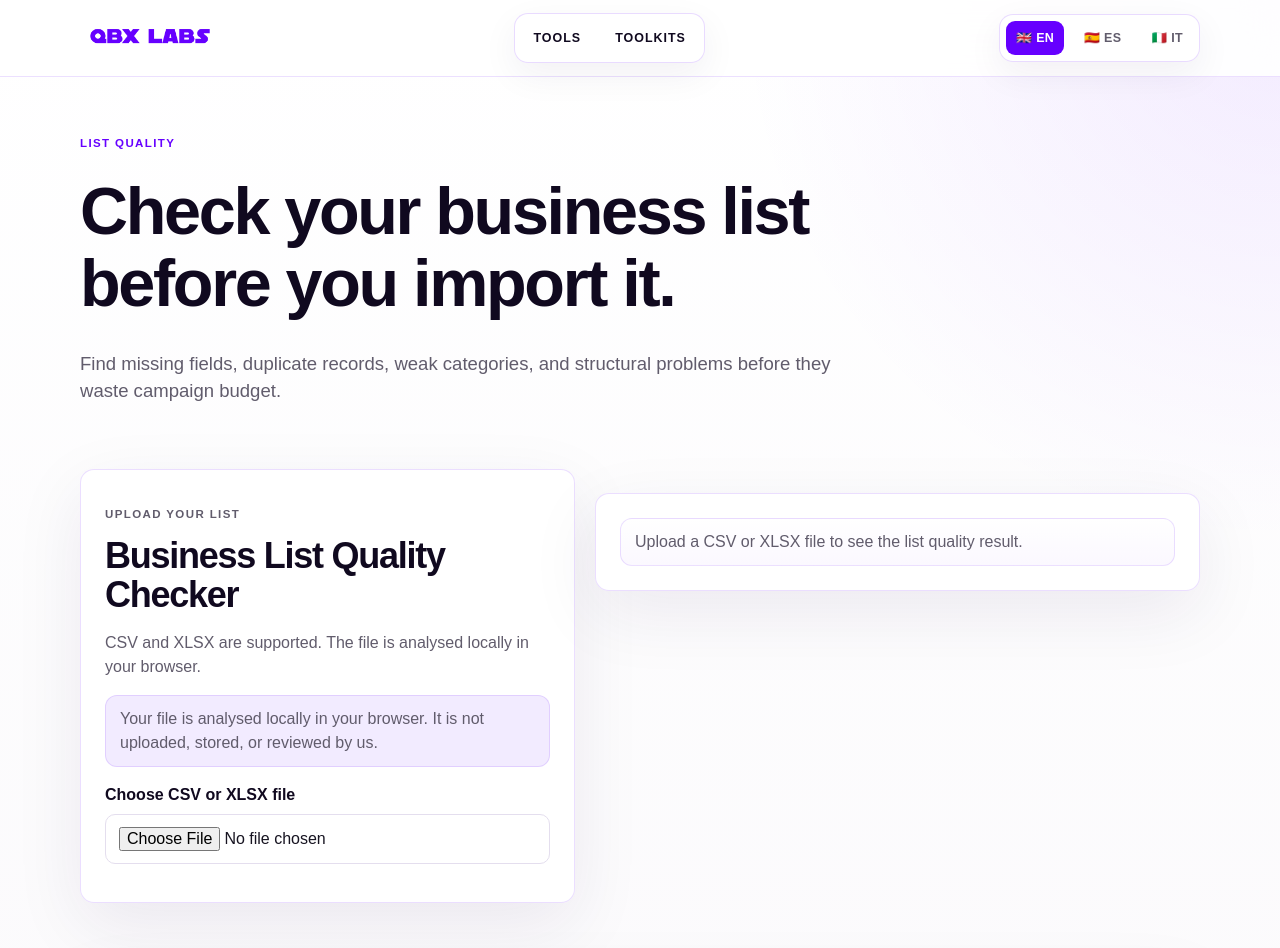
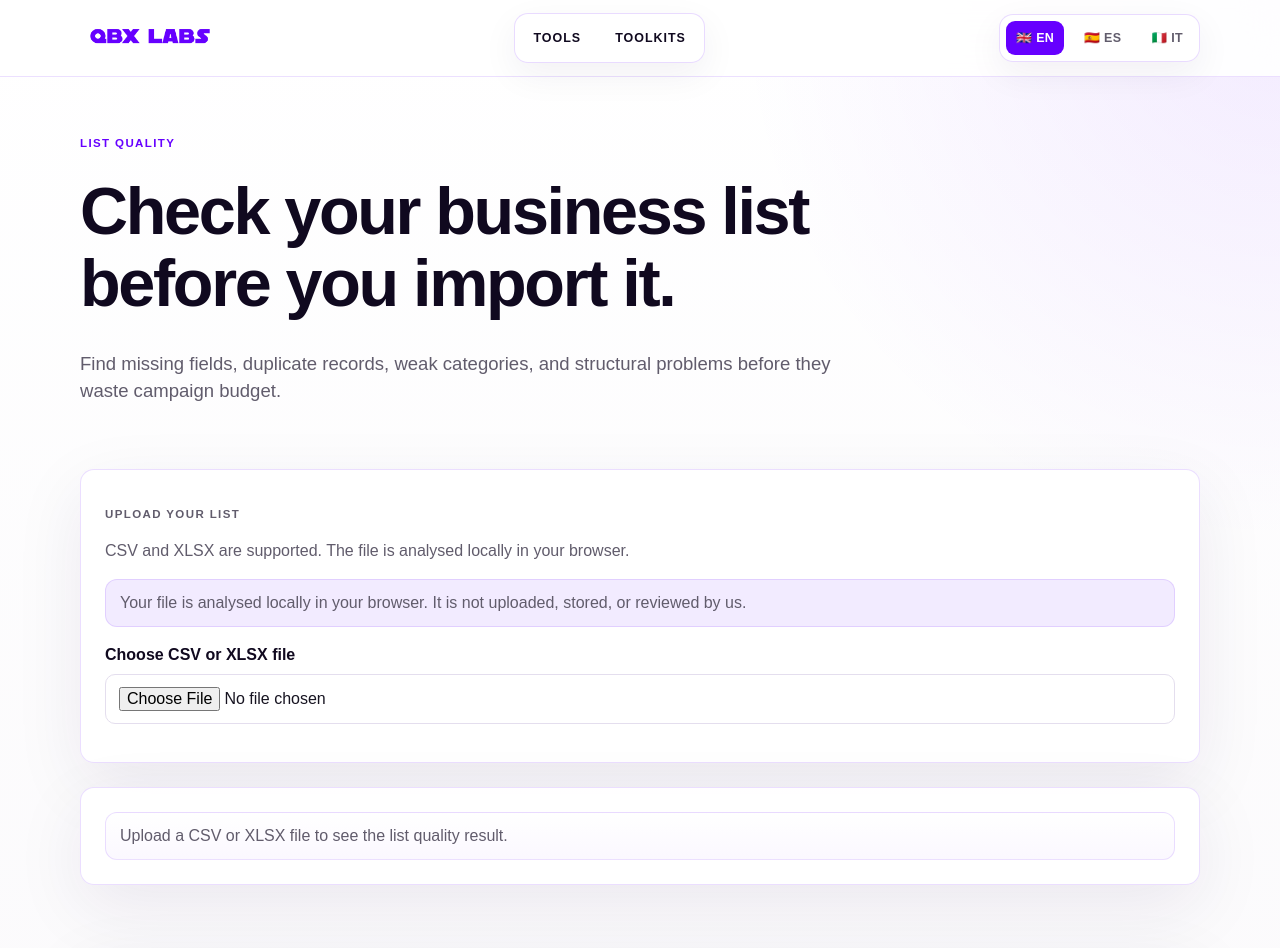
Before and after one commit to hubsienda/xapp, a Next.js app: page /en/tools/list-quality-checker in a window 1280 px wide. Shown: the top 948 px of the page. Built offline with nearby package versions, Linux system fonts and the light colour scheme.

Commit message:
Switch list quality checker to vertical flow

```diff
--- a/src/components/ListQualityChecker.tsx
+++ b/src/components/ListQualityChecker.tsx
@@ -4,7 +4,6 @@ import Papa from "papaparse";
 import * as XLSX from "xlsx";
 import { useState } from "react";
 import { ScoreBlock } from "@/components/ScoreBlock";
-import { ToolkitCtas } from "@/components/ToolPageSections";
 import type { Dictionary, RoleKey } from "@/i18n/dictionaries";
 import type { Locale } from "@/i18n/locales";
 import { getToolPageContent } from "@/i18n/toolPageContent";
@@ -72,10 +71,9 @@ export function ListQualityChecker({ locale, dictionary }: { locale: Locale; dic
   }
 
   return (
-    <div className="two-column section tool-workspace">
-      <section className="form-card">
+    <section className="section tool-workspace">
+      <div className="form-card">
         <p className="eyebrow">{content.actionTitle}</p>
-        <h2>{dictionary.listQuality.title}</h2>
         <p>{content.instructions}</p>
         <p className="notice">{dictionary.common.filePrivacy}</p>
         <div className="field">
@@ -85,9 +83,9 @@ export function ListQualityChecker({ locale, dictionary }: { locale: Locale; dic
         {fileName ? <p><strong>{fileName}</strong></p> : null}
         {warning ? <p className="warning">{warning}</p> : null}
         {error ? <p className="warning">{error}</p> : null}
-      </section>
+      </div>
 
-      <section className="result" aria-live="polite">
+      <div className="result" aria-live="polite">
         {!result ? <p className="empty-state">{content.emptyState}</p> : null}
         {result ? (
           <>
@@ -128,11 +126,9 @@ export function ListQualityChecker({ locale, dictionary }: { locale: Locale; dic
             <ul className="clean-list">
               {dictionary.listQuality.actions[result.band].map((action) => <li key={action}>{action}</li>)}
             </ul>
-
-            <ToolkitCtas dictionary={dictionary} content={content} />
           </>
         ) : null}
-      </section>
-    </div>
+      </div>
+    </section>
   );
 }
```
